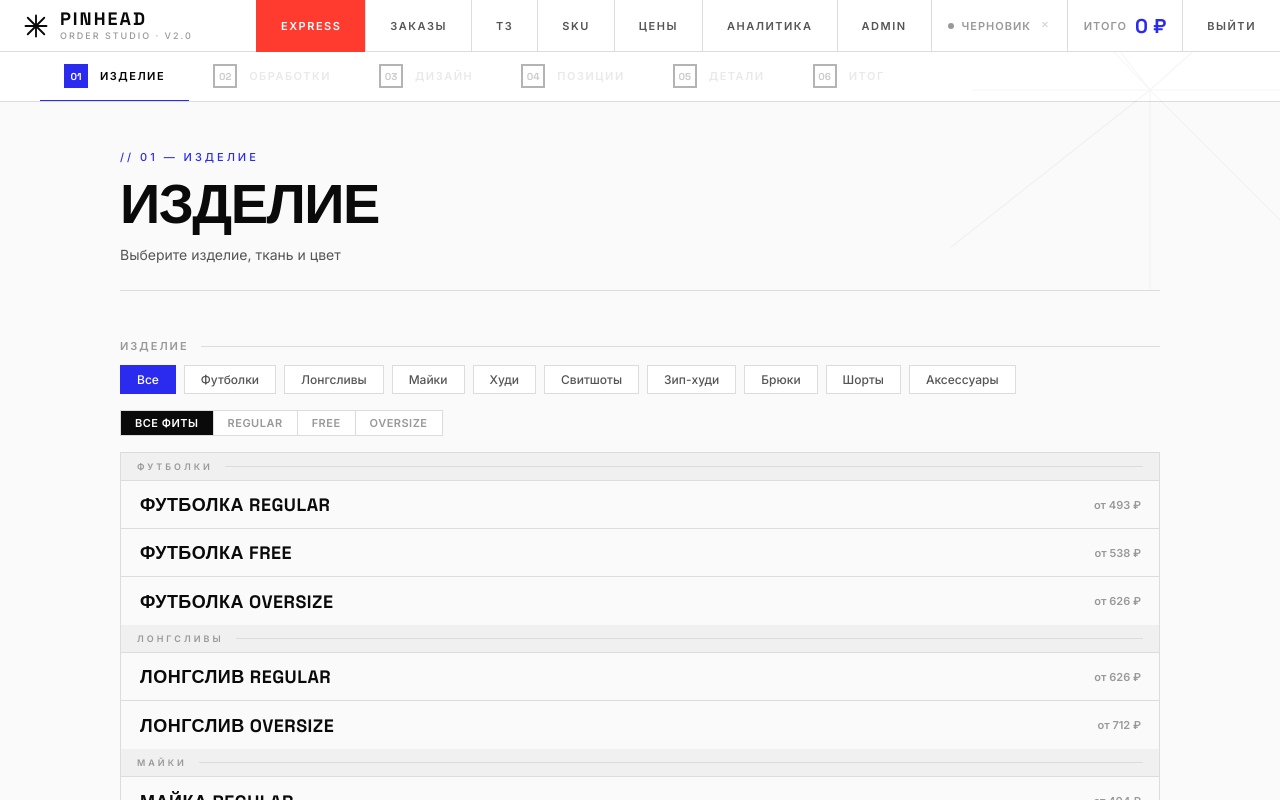
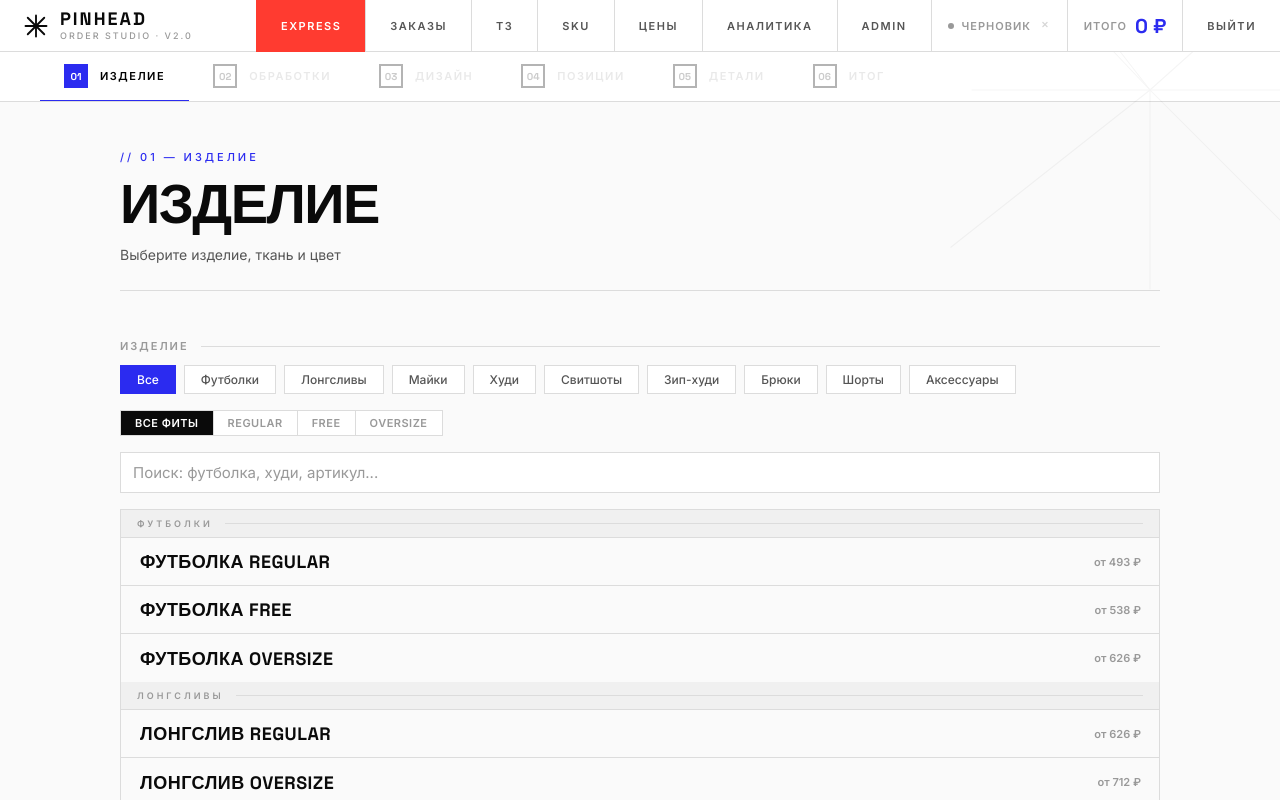
Before and after one commit to margolinilya-create/PinheadOS, a React (Vite) app in the folder pinhead-react/: page / in a window 1280 px wide. Shown: the top 800 px of the page. Built offline with nearby package versions, Linux system fonts and the light colour scheme; no server answers; the database is empty.

Commit message:
feat: add SKU search/filter input on Step 1 (garment selection)
Add text search over SKU catalog by name, code, and category.
Shows result count during active search. Does not affect existing
category/fit filtering or SKU selection logic.

https://claude.ai/code/session_014jbtLfWnVvHd1Qfh4dFZjn

```diff
--- a/pinhead-react/src/components/steps/StepGarment.jsx
+++ b/pinhead-react/src/components/steps/StepGarment.jsx
@@ -25,12 +25,22 @@ function SkuList() {
   const dragRef = useRef(null);
   const [dragOver, setDragOver] = useState(null);
   const [fitFilter, setFitFilter] = useState('all');
+  const [skuSearch, setSkuSearch] = useState('');
   const usedCats = [...new Set(skuCatalog.map(s => s.category))];
   const cats = SKU_CATEGORIES.filter(c => usedCats.includes(c.id));
 
   let filtered = skuFilter === 'all' ? skuCatalog : skuCatalog.filter(s => s.category === skuFilter);
   if (fitFilter !== 'all') {
     filtered = filtered.filter(s => s.fit === fitFilter);
+  }
+  const totalBeforeSearch = filtered.length;
+  if (skuSearch.trim()) {
+    const q = skuSearch.toLowerCase();
+    filtered = filtered.filter(s =>
+      s.name?.toLowerCase().includes(q) ||
+      s.code?.toLowerCase().includes(q) ||
+      s.category?.toLowerCase().includes(q)
+    );
   }
 
   const groups = {};
@@ -78,6 +88,23 @@ function SkuList() {
           <button key={f.key} className={`sku-fit-pill${fitFilter === f.key ? ' active' : ''}`} onClick={() => setFitFilter(f.key)}>{f.label}</button>
         ))}
       </div>
+      <div className="sku-search-wrap">
+        <input
+          type="text"
+          className="sku-search-input"
+          placeholder="Поиск: футболка, худи, артикул..."
+          value={skuSearch}
+          onChange={e => setSkuSearch(e.target.value)}
+        />
+        {skuSearch && (
+          <button className="sku-search-clear" onClick={() => setSkuSearch('')}>
+            ✕
+          </button>
+        )}
+      </div>
+      {skuSearch.trim() && (
+        <div className="sku-search-count">Найдено: {filtered.length} из {totalBeforeSearch}</div>
+      )}
       <div className="garment-list">
         {Object.keys(groups).sort((a, b) => catOrder.indexOf(a) - catOrder.indexOf(b)).map(catId => {
           const cat = SKU_CATEGORIES.find(c => c.id === catId);
--- a/pinhead-react/src/styles/garment.css
+++ b/pinhead-react/src/styles/garment.css
@@ -21,6 +21,25 @@
 .sku-fit-pill:last-child { border-right: none; }
 .sku-fit-pill:hover  { background: var(--bg2); color: var(--text-mid); }
 .sku-fit-pill.active { background: var(--black); color: var(--white); }
+/* ── SKU Search ── */
+.sku-search-wrap { position: relative; margin-bottom: 16px; }
+.sku-search-input {
+  width: 100%; padding: 10px 36px 10px 12px; box-sizing: border-box;
+  border: 1.5px solid var(--border-light); background: var(--white); color: var(--black);
+  font-family: 'Inter', sans-serif; font-size: 15px; outline: none; transition: border-color .15s;
+}
+.sku-search-input:focus { border-color: var(--accent); }
+.sku-search-input::placeholder { color: var(--text-dim); }
+.sku-search-clear {
+  position: absolute; right: 10px; top: 50%; transform: translateY(-50%);
+  background: none; border: none; cursor: pointer; color: var(--text-dim);
+  font-size: 16px; padding: 4px; line-height: 1;
+}
+.sku-search-clear:hover { color: var(--black); }
+.sku-search-count {
+  font-family: 'Inter', sans-serif; font-size: 12px; font-weight: 600;
+  color: var(--text-mid); letter-spacing: .3px; margin-bottom: 8px;
+}
 /* ── Garment List ── */
 .garment-list { border: 1px solid var(--border-light); overflow: hidden; margin-bottom: 32px; }
 .garment-sep {
```
